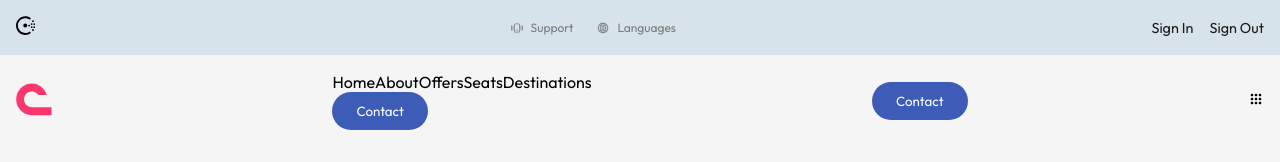
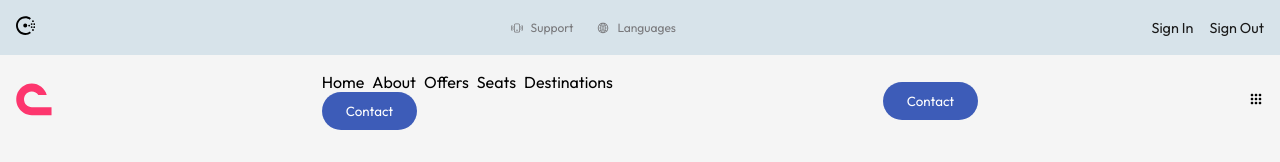
Before and after one commit to WistantKode/react-flyagency-website, a React (Vite) app: page / in a window 1280 px wide. Shown: the top 162 px of the page. Built offline with nearby package versions, Linux system fonts and the light colour scheme.

Commit message:
News commits and files

```diff
--- a/src/main.css
+++ b/src/main.css
@@ -935,7 +935,24 @@ h2 {
                 }
             }
 
-            .menu {}
+            .menu {
+                flex-direction: row;
+                gap: .5rem;
+
+                .listItem {
+                    padding: 0 .5rem;
+                    font-size: 14px;
+                    cursor: pointer;
+                    font-weight: 700;
+                    color: var(--textColor);
+
+                    &:hover {
+                        color: var(--primaryColor);
+                        font-weight: 700;
+                    }
+                }
+            }
+
 
         }
 
```
